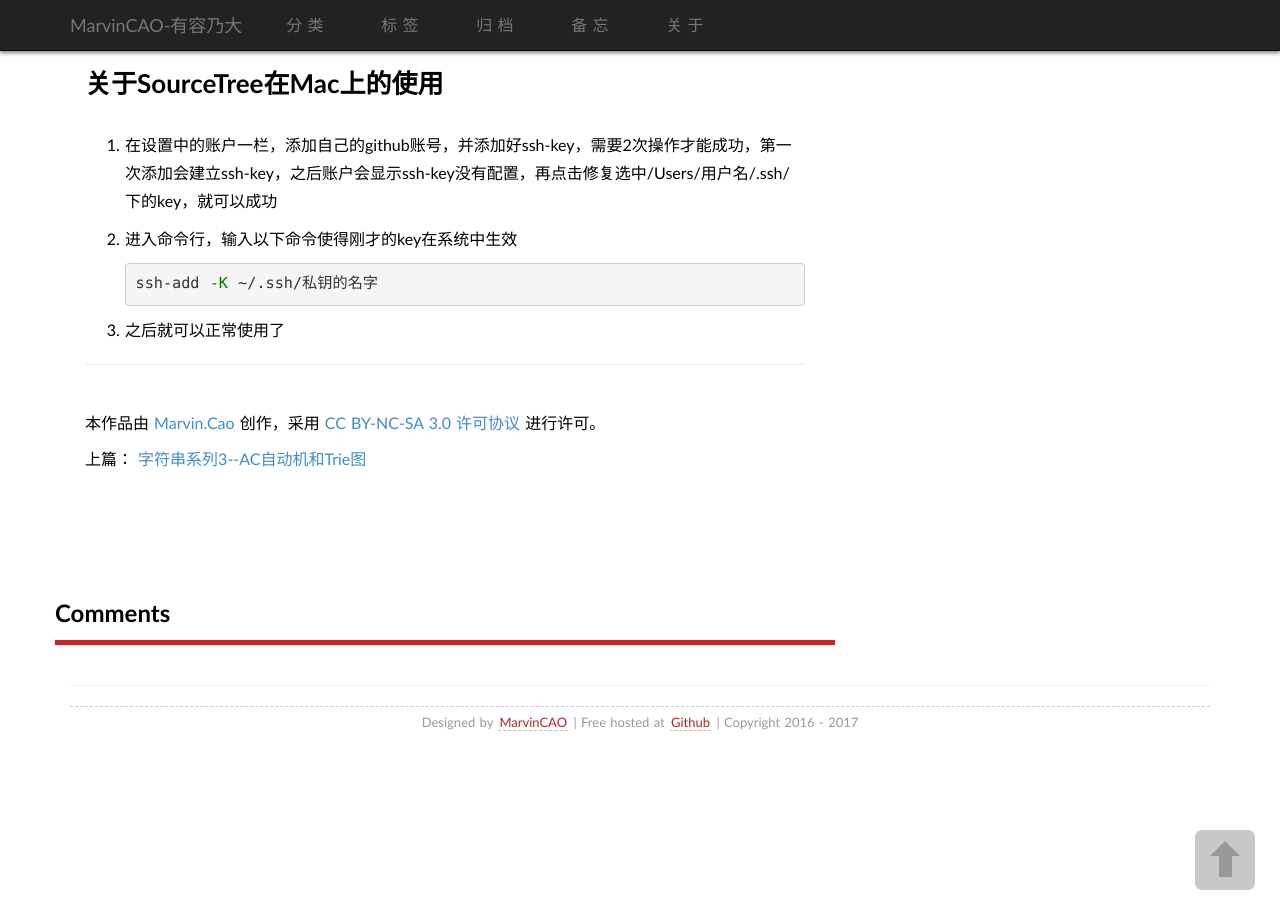
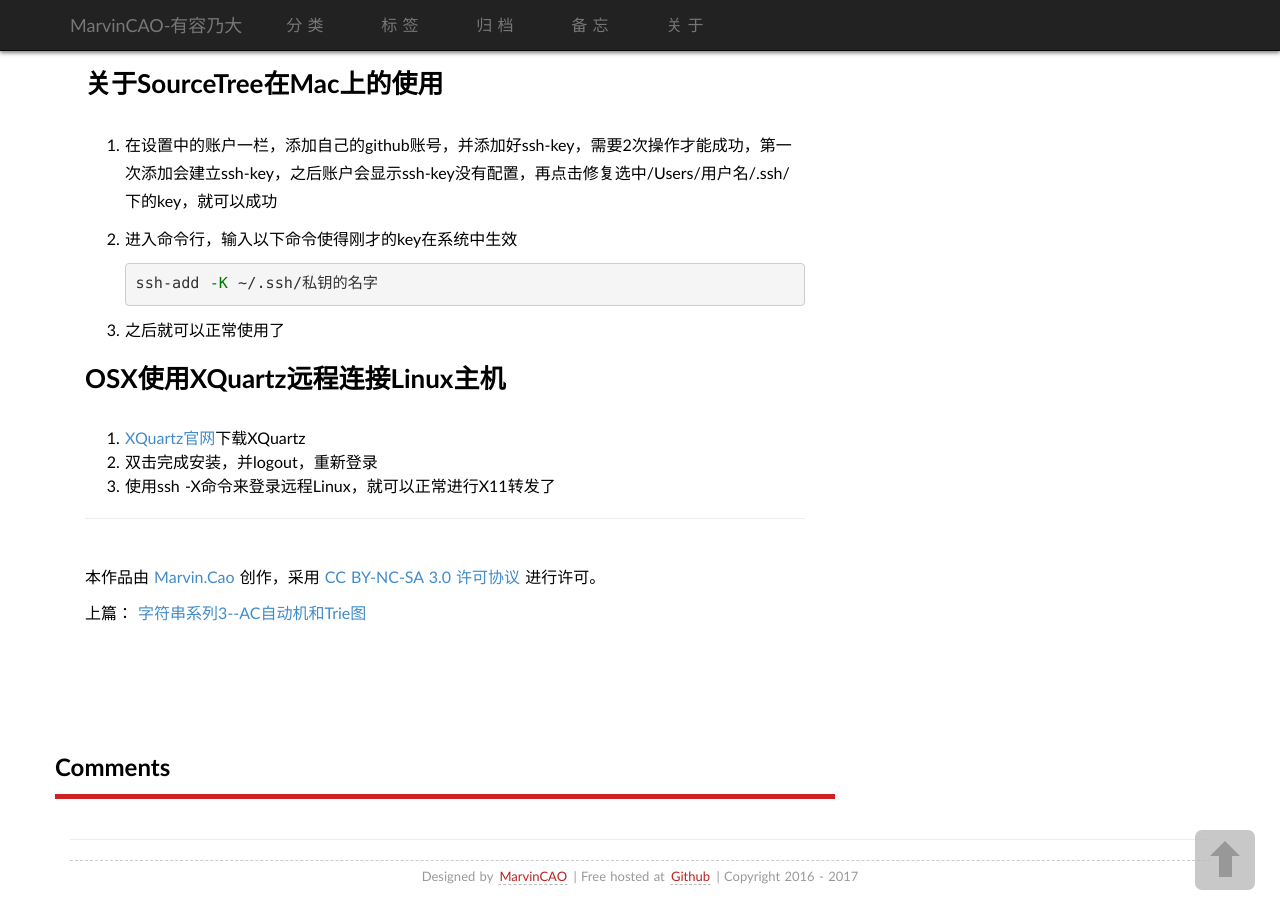
Before and after one commit to caogang/caogang.github.io, a Jekyll site: the page built from _posts/2016-12-29-MacTech.md, in a window 1280 px wide and 900 px high, scrolled down 983 px. Built offline with Jekyll 4.4.1, drawn with Linux system fonts in a browser that asks for light colours; some web fonts are replaced; comment, search, counter and statistics services are not loaded; some of the changed text lies outside the part shown.

Commit message:
修改Mac使用技巧

````diff
--- a/_posts/2016-12-29-MacTech.md
+++ b/_posts/2016-12-29-MacTech.md
@@ -56,3 +56,12 @@ tags: MACOS
    ```
 
 3. 之后就可以正常使用了
+
+
+
+
+## OSX使用XQuartz远程连接Linux主机
+
+1. [XQuartz官网](https://www.xquartz.org/)下载XQuartz
+2. 双击完成安装，并logout，重新登录
+3. 使用ssh -X命令来登录远程Linux，就可以正常进行X11转发了
````
Also changed, not shown: other parts of _posts/2016-12-29-MacTech.md (+1 -1 lines).
